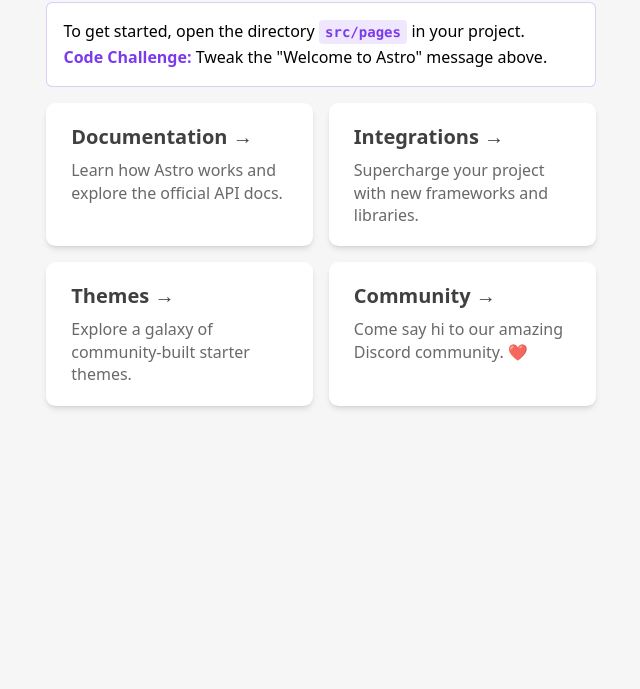
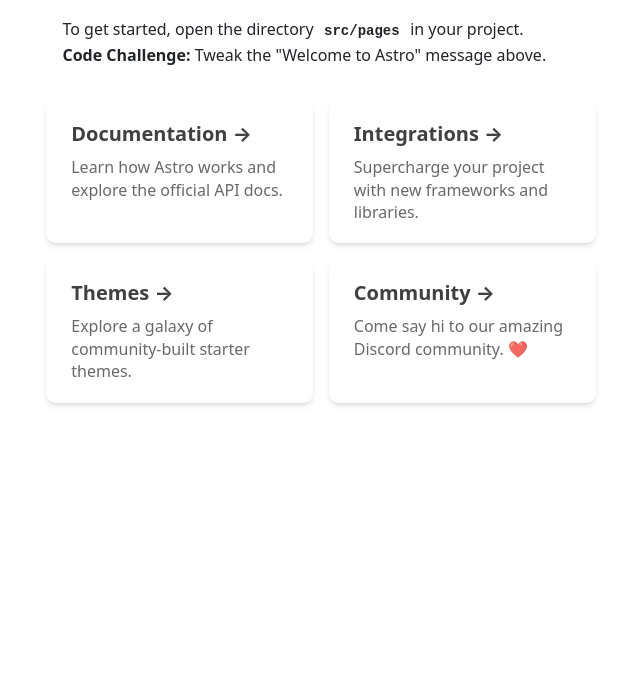
Before and after one commit to aj-montoya/broadmoor-machinery, an Astro site: page / in a window 1280 px wide. Shown: the part 111-800 px from the top of the page, without its empty margins (319-959 px from the left). Built offline with nearby package versions, Linux system fonts and the light colour scheme; Astro itself is replaced by a stand-in of ours.

Commit message:
add bootstrap

```diff
--- a/astro.config.mjs
+++ b/astro.config.mjs
@@ -1,12 +1,4 @@
 import { defineConfig } from "astro/config";
 
 // https://astro.build/config
-export default defineConfig({
-  vite: {
-    resolve: {
-      alias: {
-        "~bootstrap": path.resolve(__dirname, "node_modules/bootstrap"),
-      },
-    },
-  },
-});
+export default defineConfig({});
--- a/package.json
+++ b/package.json
@@ -11,7 +11,9 @@
     "format": "prettier --write ."
   },
   "dependencies": {
-    "astro": "^2.0.18"
+    "@popperjs/core": "^2.11.6",
+    "astro": "^2.0.18",
+    "bootstrap": "^5.2.3"
   },
   "devDependencies": {
     "prettier": "2.8.4",
--- a/src/layouts/Layout.astro
+++ b/src/layouts/Layout.astro
@@ -19,22 +19,6 @@
     <slot />
   </body>
 </html>
-<style is:global>
-  :root {
-    --accent: 124, 58, 237;
-    --accent-gradient: linear-gradient(
-      45deg,
-      rgb(var(--accent)),
-      #da62c4 30%,
-      white 60%
-    );
-  }
-  html {
-    font-family: system-ui, sans-serif;
-    background-color: #f6f6f6;
-  }
-  code {
-    font-family: Menlo, Monaco, Lucida Console, Liberation Mono,
-      DejaVu Sans Mono, Bitstream Vera Sans Mono, Courier New, monospace;
-  }
+<style lang="sass">
+  @import '../scss/bootstrap.scss'
 </style>
--- /dev/null
+++ b/src/scss/bootstrap.scss
@@ -0,0 +1,25 @@
+// 1. Include functions first (so you can manipulate colors, SVGs, calc, etc)
+@import "../node_modules/bootstrap/scss/functions";
+
+// 2. Include any default variable overrides here
+
+// 3. Include remainder of required Bootstrap stylesheets (including any separate color mode stylesheets)
+@import "../node_modules/bootstrap/scss/variables";
+
+// 4. Include any default map overrides here
+
+// 5. Include remainder of required parts
+@import "../node_modules/bootstrap/scss/maps";
+@import "../node_modules/bootstrap/scss/mixins";
+@import "../node_modules/bootstrap/scss/root";
+
+// 6. Optionally include any other parts as needed
+@import "../node_modules/bootstrap/scss/utilities";
+@import "../node_modules/bootstrap/scss/reboot";
+@import "../node_modules/bootstrap/scss/type";
+@import "../node_modules/bootstrap/scss/containers";
+@import "../node_modules/bootstrap/scss/grid";
+@import "../node_modules/bootstrap/scss/helpers";
+
+// 7. Optionally include utilities API last to generate classes based on the Sass map in `_utilities.scss`
+@import "../node_modules/bootstrap/scss/utilities/api";
```
Also changed, not shown: 1 other file.
